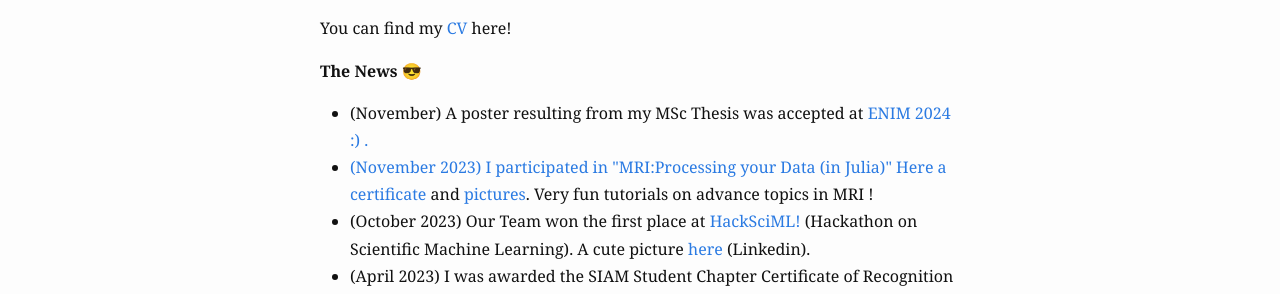
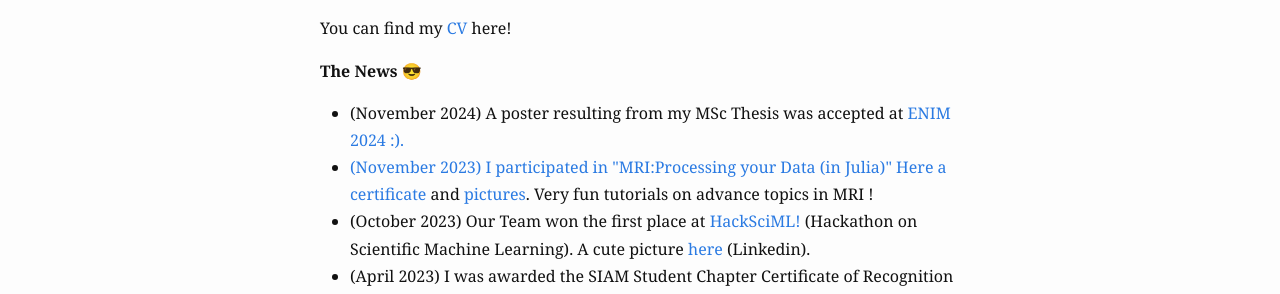
Before and after one commit to ignacontreras/ignacontreras.github.io, a Jekyll site: the page built from index.md, in a window 1280 px wide. Shown: the part 312-606 px from the top of the page. Built offline with Jekyll 4.4.1, drawn with Linux system fonts in a browser that asks for light colours.

Commit message:
Update index.md

```diff
--- a/index.md
+++ b/index.md
@@ -20,7 +20,7 @@ profile_picture:
 </p>
 
 <ul>
-  <li>(November) A poster resulting from my MSc Thesis was accepted at <a href="https://eventos.cmm.uchile.cl/enim2024/"> ENIM 2024 :) <a/>.
+  <li>(November 2024) A poster resulting from my MSc Thesis was accepted at <a href="https://eventos.cmm.uchile.cl/enim2024/"> ENIM 2024<a/> :).
   <li>(November 2023) I participated in "MRI:Processing your Data (in Julia)" Here a <a href="data/MRI Certificate Ignacio Contreras.pdf">certificate</a> and <a href="https://www.flickr.com/photos/197037882@N02/albums">pictures</a>. Very fun tutorials on advance topics in MRI !
   </li>
   <li>(October 2023) Our Team won the first place at <a href=" https://sites.google.com/ing.puc.cl/hacksciml-rl4cenia/home?authuser=0 ">HackSciML!</a> (Hackathon on Scientific Machine Learning). A cute picture <a href= " https://www.linkedin.com/posts/ignacio-contreras-z%C3%BA%C3%B1iga_estoy-muy-contento-de-haber-obtenido-el-activity-7115325940301193216-xou5?utm_source=share&utm_medium=member_desktop" >here</a> (Linkedin).
```
